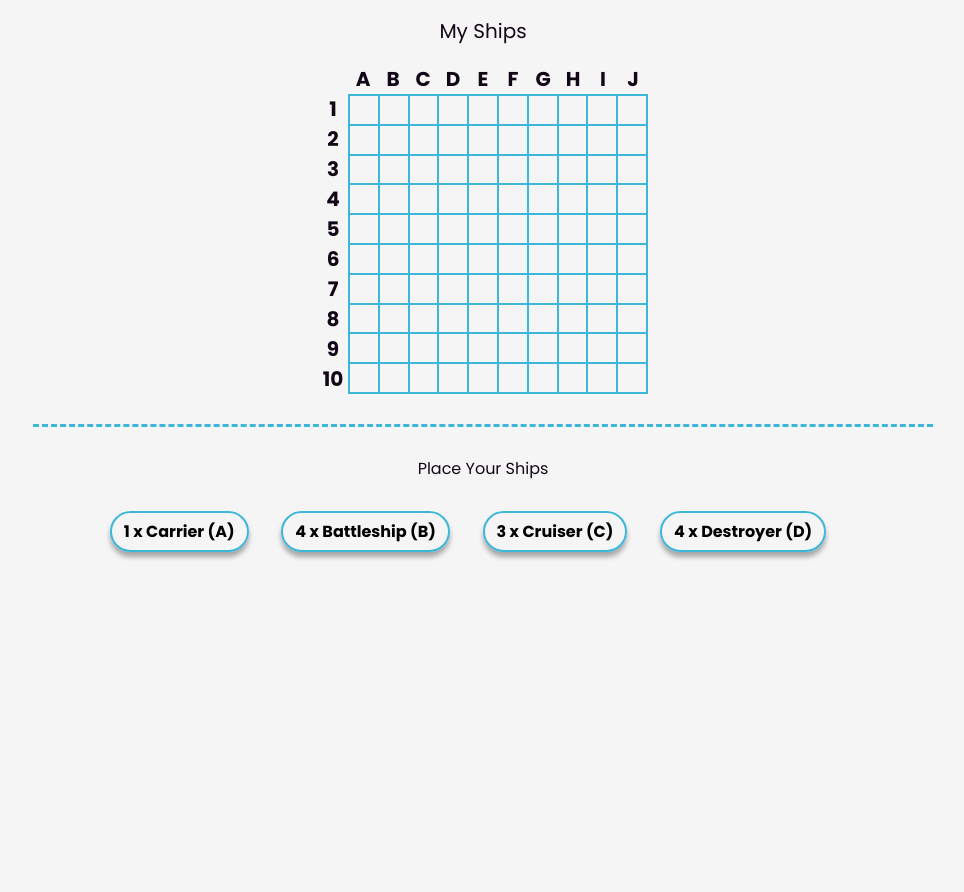
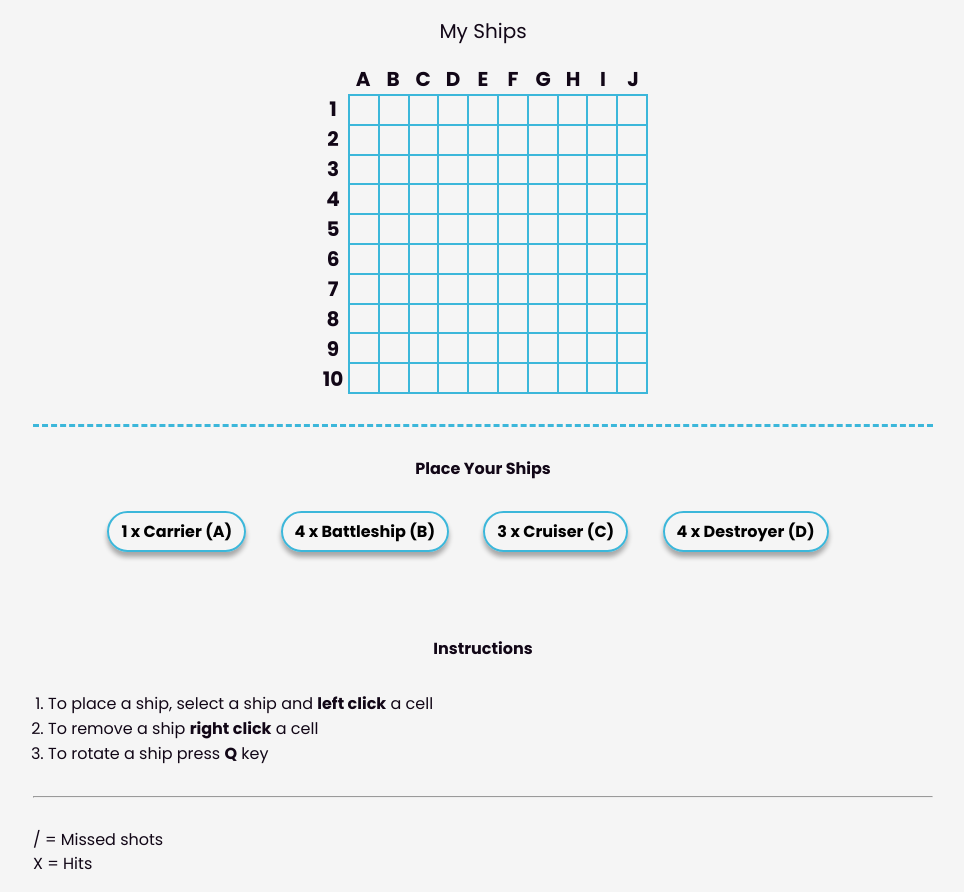
Before and after one commit to kenua/battleship-game, a website built with webpack: page src/template.html in a window 1280 px wide. Shown: the whole page, without its empty margins (157-1121 px from the left). Before the commit the page ends 800 px from the top, so only its background shows below. Built offline with nearby package versions, Linux system fonts and the light colour scheme.

Commit message:
Add instructions

```diff
--- a/src/scss/_board.scss
+++ b/src/scss/_layout.scss
@@ -3,9 +3,6 @@
 
 $cellWidth: 30px;
 
-.wrapper {
-   padding: 16px;
-}
 .board-container {
    position: relative;
 
@@ -112,18 +109,7 @@ $cellWidth: 30px;
       }
    }
 }
-.d-none {
-   display: none;
+.instructions__ul {
+   list-style: auto;
+   padding-left: 15px;
 }
-.text-center {
-   text-align: center;
-}
-.font-size-1 {
-   font-size: 1.6rem;
-}
-.mr {
-   margin-right: 30px;
-}
-.mb {
-   margin-bottom: 30px;
-}
--- /dev/null
+++ b/src/scss/_modules.scss
@@ -0,0 +1,24 @@
+.wrapper {
+   padding: 16px;
+}
+.d-none {
+   display: none;
+}
+.text-center {
+   text-align: center;
+}
+.font-size-1 {
+   font-size: 1.6rem;
+}
+.font-bold {
+   font-weight: bold;
+}
+.mr {
+   margin-right: 30px;
+}
+.mt {
+   margin-top: 30px;
+}
+.mb {
+   margin-bottom: 30px;
+}
--- a/src/scss/_reset.scss
+++ b/src/scss/_reset.scss
@@ -9,8 +9,8 @@
 html, body, div, span, applet, object, iframe,
 h1, h2, h3, h4, h5, h6, p, blockquote, pre,
 a, abbr, acronym, address, big, cite, code,
-del, dfn, em, img, ins, kbd, q, s, samp,
-small, strike, strong, sub, sup, tt, var,
+del, dfn, img, ins, kbd, q, s, samp,
+small, strike, sub, sup, tt, var,
 b, u, i, center,
 dl, dt, dd, ol, ul, li,
 fieldset, form, label, legend,
@@ -35,6 +35,7 @@ html {
 	font-size: 62.5%;
 }
 body {
+	font-size: 1.6rem;
 	font-family: 'Poppins', sans-serif;
    background-color: $white;
    color: $black;
--- a/src/scss/styles.scss
+++ b/src/scss/styles.scss
@@ -1,5 +1,5 @@
 @use './fonts';
 @use './reset';
-@use './instructions';
-@use './board';
+@use './layout';
+@use './modules';
 @use './media-queries';
--- a/src/template.html
+++ b/src/template.html
@@ -32,7 +32,7 @@
       <!-- BUTTONS -->
       <div class="buttons-container">
          <div id="ship-buttons">
-            <p class="mb font-size-1">Place Your Ships</p>
+            <p class="mb font-bold">Place Your Ships</p>
             <button type="button" data-squares="5" class="button button--ships  mr">
                <span class="counter">1</span> x
                Carrier (A)
@@ -58,20 +58,25 @@
       </div>
 
       <div id="play-again-container" class="text-center d-none">
-         <p id="winner-message" class="mb font-size-1"></p>
+         <p id="winner-message" class="mb"></p>
          <button type="button" id="play-again-button" class="button" disabled>Play Again</button>
       </div>
+
+      <!-- INSTRUCTIONS -->
+      <div class="instructions">
+         <h1 class="font-bold text-center mb">Instructions</h1>
+
+         <ol class="instructions__ul">
+            <li>To place a ship, select a ship and <strong>left click</strong> a cell</li>
+            <li>To remove a ship <strong>right click</strong> a cell</li>
+            <li>To rotate a ship press <strong>Q</strong> key</li>
+         </ol>
+
+         <hr class="mb mt">
+
+         <p>/ = Missed shots</p>
+         <p>X = Hits</p>
+      </div>
    </div>
-
-   <section class="instructions"  style="display: none;">
-      <h1>Instructions</h1>
-      <p>
-         To place a new ship on your board select a ship and left click a
-         cell, to remove a ship right click it. To rotate a ship press
-         Q or use the "Rotate Ship" button. After placing
-         all ships you can start the game. Cells mark with "/" are missed
-         shots, and "X" are hits.
-      </p>
-   </section>
 </body>
 </html>
```
